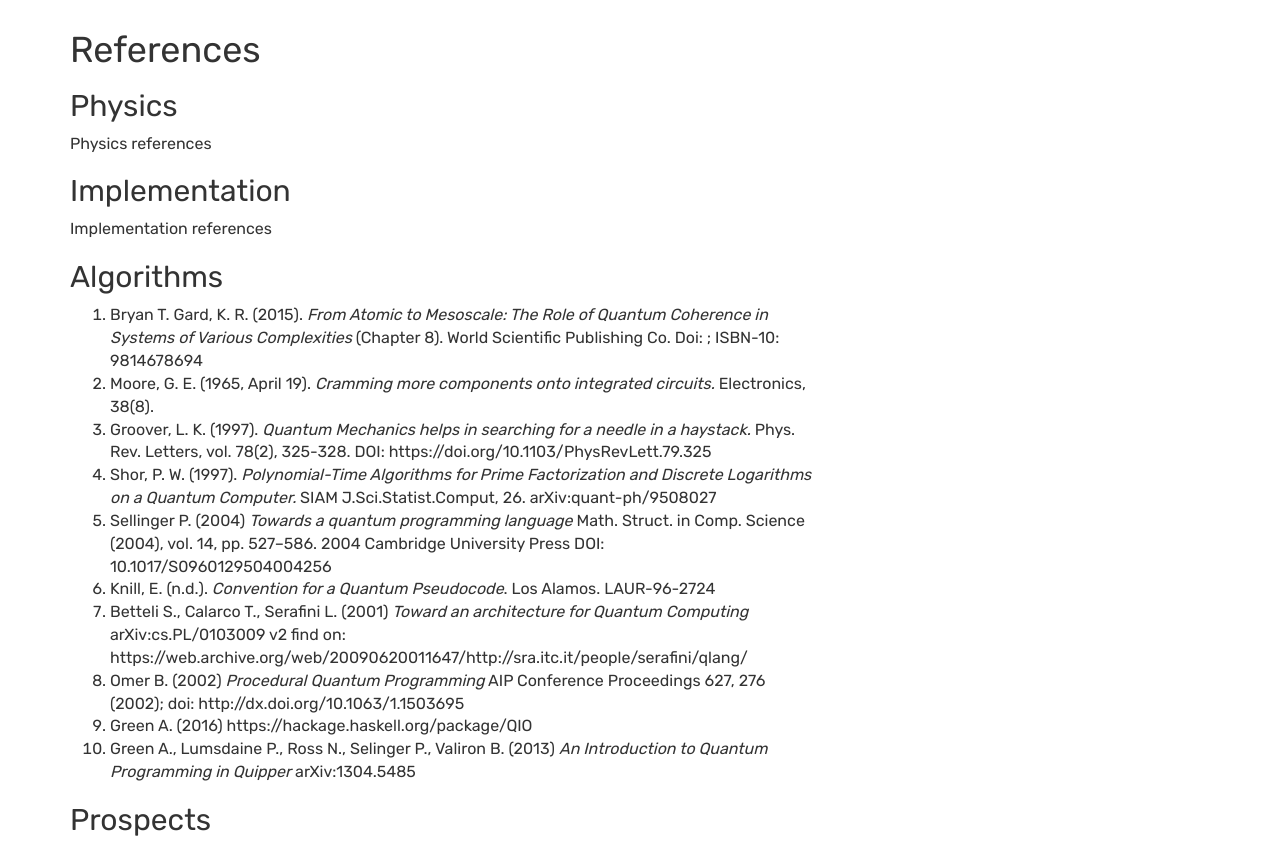
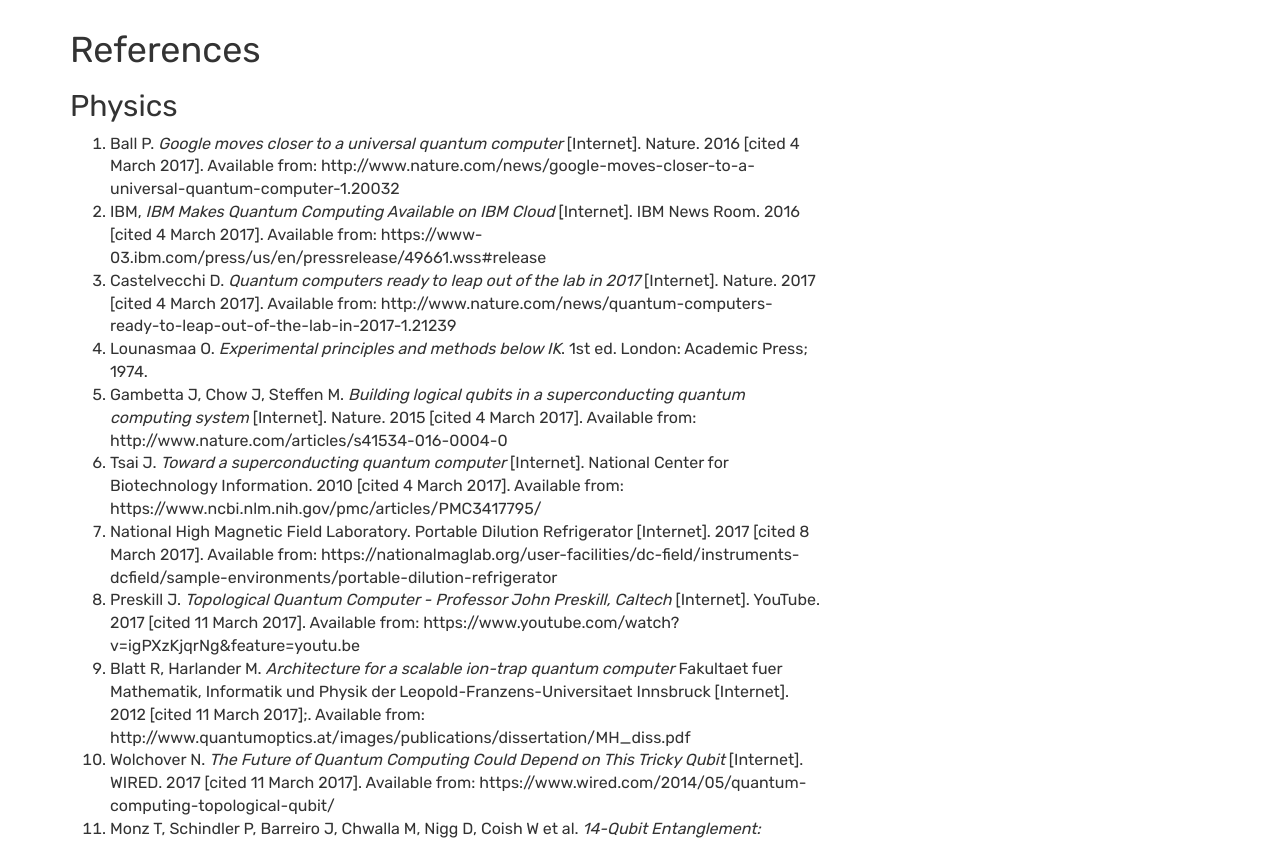
Before and after one commit to QComputing/topic_public, a plain HTML site: page public/client/References.html in a window 1280 px wide. Shown: the part 95-937 px from the top of the page. Drawn offline with nearby package versions, Linux system fonts and the light colour scheme.

Commit message:
Added most of my references; order not quite correct yet.

```diff
--- a/public/client/References.html
+++ b/public/client/References.html
@@ -51,7 +51,20 @@
                     Physics
                 </h2>
                 <p>
-                    Physics references
+		<ol>
+			<li> Ball P. <i>Google moves closer to a universal quantum computer</i> [Internet]. Nature. 2016 [cited 4 March 2017]. Available from: http://www.nature.com/news/google-moves-closer-to-a-universal-quantum-computer-1.20032</li>
+			<li> IBM, <i>IBM Makes Quantum Computing Available on IBM Cloud</i> [Internet]. IBM News Room. 2016 [cited 4 March 2017]. Available from: https://www-03.ibm.com/press/us/en/pressrelease/49661.wss#release</li>
+			<li> Castelvecchi D. <i>Quantum computers ready to leap out of the lab in 2017</i> [Internet]. Nature. 2017 [cited 4 March 2017]. Available from: http://www.nature.com/news/quantum-computers-ready-to-leap-out-of-the-lab-in-2017-1.21239</li>
+			<li> Lounasmaa O. <i>Experimental principles and methods below IK</i>. 1st ed. London: Academic Press; 1974.</li>
+			<li> Gambetta J, Chow J, Steffen M. <i>Building logical qubits in a superconducting quantum computing system </i>[Internet]. Nature. 2015 [cited 4 March 2017]. Available from: http://www.nature.com/articles/s41534-016-0004-0</li>
+			<li> Tsai J. <i>Toward a superconducting quantum computer</i> [Internet]. National Center for Biotechnology Information. 2010 [cited 4 March 2017]. Available from: https://www.ncbi.nlm.nih.gov/pmc/articles/PMC3417795/</li>
+			<li> National High Magnetic Field Laboratory. Portable Dilution Refrigerator [Internet]. 2017 [cited 8 March 2017]. Available from: https://nationalmaglab.org/user-facilities/dc-field/instruments-dcfield/sample-environments/portable-dilution-refrigerator</li>
+			<li> Preskill J. <i>Topological Quantum Computer - Professor John Preskill, Caltech</i> [Internet]. YouTube. 2017 [cited 11 March 2017]. Available from: https://www.youtube.com/watch?v=igPXzKjqrNg&feature=youtu.be</li>
+			<li> Blatt R, Harlander M. <i>Architecture for a scalable ion-trap quantum computer</i> Fakultaet fuer Mathematik, Informatik und Physik der Leopold-Franzens-Universitaet Innsbruck [Internet]. 2012 [cited 11 March 2017];. Available from: http://www.quantumoptics.at/images/publications/dissertation/MH_diss.pdf</li>
+			<li> Wolchover N. <i>The Future of Quantum Computing Could Depend on This Tricky Qubit</i> [Internet]. WIRED. 2017 [cited 11 March 2017]. Available from: https://www.wired.com/2014/05/quantum-computing-topological-qubit/</li>
+			<li> Monz T, Schindler P, Barreiro J, Chwalla M, Nigg D, Coish W et al. <i>14-Qubit Entanglement: Creation and Coherence. Physical Review Letters</i> [Internet]. 2011 [cited 11 March 2017];106(13). Available from: http://journals.aps.org/prl/references/10.1103/PhysRevLett.106.130506</li>
+			<li> Orzel C, Vegso A. <i>Schrödinger's cat: A thought experiment in quantum mechanics</i> - Chad Orzel [Internet]. YouTube. 2014 [cited 8 March 2017]. Available from: https://www.youtube.com/watch?v=UjaAxUO6-Uw</li>
+		</ol>
                 </p>
                 <h2>
                     Implementation
```
Also changed, not shown: 1 other file.
